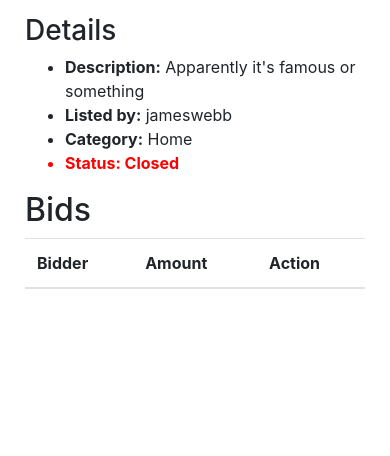
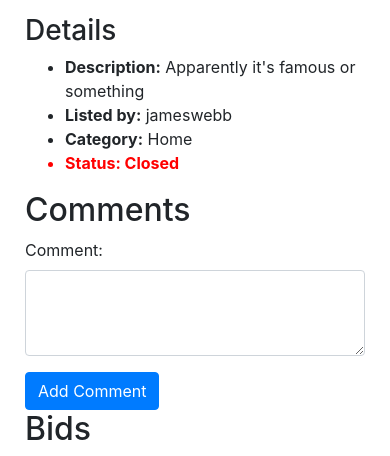
Before and after one commit to Aadv1k/cs50, a Django app: page /listing/1 in a window 390 px wide. Shown: the part 711-1167 px from the top of the page. Before the commit the page ends 1000 px from the top, so only its background shows below. Run offline with Django 3.2, Linux system fonts and the light colour scheme; data comes from the database, SQL or seed files in the repository; both versions use the stored data as it was after the commit; lists and menus that the app fills with data are empty; some libraries are stand-ins or nearby versions.

Commit message:
Add functionality for commenting, per-user

```diff
--- a/Web_Programming_With_Python_And_JavaScript/Project02_Commerce/auctions/templates/auctions/view_listing.html
+++ b/Web_Programming_With_Python_And_JavaScript/Project02_Commerce/auctions/templates/auctions/view_listing.html
@@ -53,7 +53,34 @@
             </ul>
         </div>
 
+        <div class="col-12 col-md-6" style="margin-right: auto">
+          <h2>Comments</h2>
+
+          {% for comment in comments %}
+          <div class="card mb-3">
+            <div class="card-header">
+              {{ comment.user.username }}
+            </div>
+            <div class="card-body">
+              <p class="card-text">{{ comment.text }}</p>
+            </div>
+          </div>
+          {% endfor %}
+
+          <form method="post" action="{% url 'add_comment' %}">
+            {% csrf_token %}
+            <div class="form-group">
+              <label for="id_content">Comment:</label>
+              <textarea class="form-control" id="id_content" name="content" rows="3" required></textarea>
+            </div>
+            <input type="hidden" name="listing_id" value="{{ listing.id }}">
+            <button type="submit" class="btn btn-primary">Add Comment</button>
+          </form>
+        </div>
+
         <div class="col-12 col-md-6" style="margin-left: auto">
+
+
             <h2>Bids</h2>
             <table class="table">
                 <thead>
--- a/Web_Programming_With_Python_And_JavaScript/Project02_Commerce/auctions/urls.py
+++ b/Web_Programming_With_Python_And_JavaScript/Project02_Commerce/auctions/urls.py
@@ -10,6 +10,7 @@ urlpatterns = [
     path("watchlist", views.watchlist, name="watchlist"),
     path("listing/<int:id>", views.view_listing, name="listing"),
     path("create_listing", views.create_listing, name="create_listing"),
+    path("add_comment", views.add_comment, name="add_comment"),
     path("close_auction", views.close_auction, name="close_auction"),
     path("place_bid", views.place_bid, name="place_bid")
 ]
--- a/Web_Programming_With_Python_And_JavaScript/Project02_Commerce/auctions/views.py
+++ b/Web_Programming_With_Python_And_JavaScript/Project02_Commerce/auctions/views.py
@@ -7,7 +7,7 @@ from django.contrib.auth.decorators import login_required
 
 from django.contrib import messages
 
-from .models import User, Auction, Bid
+from .models import User, Auction, Bid, Comment
 
 @login_required
 def close_auction(request):
@@ -50,11 +50,13 @@ def place_bid(request):
 def view_listing(request, id):
     found_listing = Auction.objects.get(id=id)
     found_bids = Bid.objects.filter(auction=found_listing).order_by("-bid_amount")
+    found_comments = Comment.objects.filter(auction=found_listing)
     total_bids = len(found_bids)
     return render(request, "auctions/view_listing.html", {
         "listing": found_listing,
         "bids": found_bids,
-        "total_bids": total_bids
+        "total_bids": total_bids,
+        "comments": found_comments
     })
 
 
@@ -74,6 +76,18 @@ def create_listing(request):
 
         return redirect("index")
 
+
+@login_required
+def add_comment(request):
+    user = request.user
+    listing_id = request.POST.get("listing_id")
+    auction = Auction.objects.get(id=listing_id)
+    comment = request.POST.get("content")
+
+    Comment.objects.create(user=user, text=comment, auction=auction)
+
+
+    return redirect(request.META.get('HTTP_REFERER', None))
 
 
 def index(request):
```
Also changed, not shown: Web_Programming_With_Python_And_JavaScript/Project02_Commerce/db.sqlite3.
